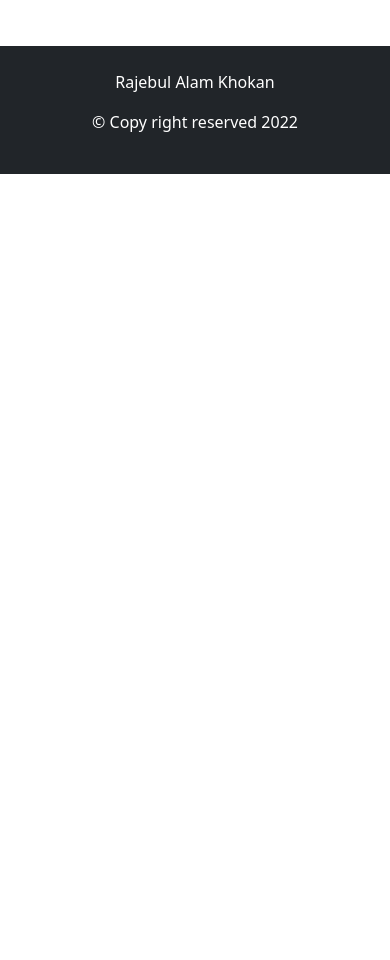
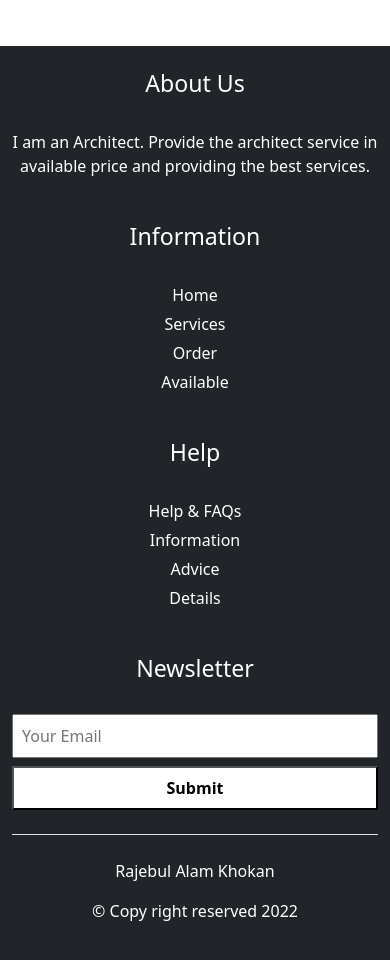
Before and after one commit to Rajebulalam/architect-service-provider-website, a React (Create React App) app: page / in a window 390 px wide. Shown: the part 5328-6288 px from the top of the page. Before the commit the page ends 5502 px from the top, so only its background shows below. Built offline with nearby package versions, Linux system fonts and the light colour scheme; no server answers.

Commit message:
Footer Part MNodified

```diff
--- a/src/Pages/Shared/Footer/Footer.css
+++ b/src/Pages/Shared/Footer/Footer.css
@@ -1,11 +1,38 @@
-.footer{
+.top-footer {
+    display: grid;
+    grid-template-columns: repeat(4, 1fr);
+    grid-gap: 40px;
+}
+
+.top-footer p {
+    margin-bottom: 5px;
+}
+
+.top-footer a {
+    text-decoration: none;
+}
+
+.footer {
     display: flex;
     align-items: center;
     justify-content: space-between;
 }
 
+@media only screen and (min-width: 220px) and (max-width: 767px) {
+    .top-footer {
+        grid-template-columns: repeat(2, 1fr);
+    }
+}
+
+@media only screen and (min-width: 220px) and (max-width: 480px) {
+    .top-footer {
+        grid-template-columns: repeat(1, 1fr);
+        text-align: center;
+    }
+}
+
 @media only screen and (min-width: 220px) and (max-width: 667px) {
-	.footer{
+    .footer {
         flex-direction: column;
     }
 }
--- a/src/Pages/Shared/Footer/Footer.js
+++ b/src/Pages/Shared/Footer/Footer.js
@@ -1,12 +1,42 @@
 import React from 'react';
 import './Footer.css';
 import { Container } from 'react-bootstrap';
+import { Link } from 'react-router-dom';
 
 const Footer = () => {
     return (
         <div className='bg-dark py-4'>
             <Container>
-                <div className='footer'>
+                <div className='top-footer pb-4'>
+                    <div>
+                        <h2 className='text-white fs-3 pb-4'>About Us</h2>
+                        <p className='text-white'>I am an Architect. Provide the architect service in available price and providing the best services.</p>
+                    </div>
+                    <div>
+                        <h2 className='text-white fs-3 pb-4'>Information</h2>
+                        <p><Link className='text-white bottom' to='/'>Home</Link></p>
+                        <p><Link className='text-white bottom' to='/'>Services</Link></p>
+                        <p><Link className='text-white bottom' to='/'>Order</Link></p>
+                        <p><Link className='text-white bottom' to='/'>Available</Link></p>
+                    </div>
+                    <div>
+                        <h2 className='text-white fs-3 pb-4'>Help</h2>
+                        <p><Link className='text-white bottom' to='/'>Help & FAQs</Link></p>
+                        <p><Link className='text-white bottom' to='/'>Information</Link></p>
+                        <p><Link className='text-white bottom' to='/'>Advice</Link></p>
+                        <p><Link className='text-white bottom' to='/'>Details</Link></p>
+                    </div>
+                    <div>
+                        <h2 className='text-white fs-3 pb-4'>Newsletter</h2>
+                        <div>
+                            <input className='p-2 w-100 mb-2' type="email" name="email" id="email" placeholder='Your Email' />
+                            <div>
+                                <button className='w-100 bg-white p-2 fw-bold' type="submit">Submit</button>
+                            </div>
+                        </div>
+                    </div>
+                </div>
+                <div className='footer pt-4 border-top'>
                     <p className='text-white'>Rajebul Alam Khokan</p>
                     <p className='text-white'>&copy; Copy right reserved 2022</p>
                 </div>
--- a/src/Pages/Shared/Header/Header.js
+++ b/src/Pages/Shared/Header/Header.js
@@ -30,6 +30,7 @@ const Header = () => {
                         <Nav.Link className='px-3 text-white' as={Link} to='/checkout'>Checkout</Nav.Link>
                         <Nav.Link className='px-3 text-white' as={Link} to='/blogs'>Blogs</Nav.Link>
                         <Nav.Link className='px-3 text-white' as={Link} to='/about'>About Me</Nav.Link>
+                        <Nav.Link className='px-3 text-white' as={Link} to='/about'>About Me</Nav.Link>
                         <Nav.Link className='px-3 bg-white btn mx-2 mb-2 btn-primary  text-dark' as={Link} to='/register'>Register</Nav.Link>
                         {
                             user ? <Nav.Link onClick={logOut} className='px-3 bg-white btn btn-primary  text-dark mx-2 mb-2' as={Link} to='/login'>Log out</Nav.Link> : <Nav.Link className='px-3 bg-white btn btn-primary  text-dark mx-2 mb-2' as={Link} to='/login'>Login</Nav.Link>
```
